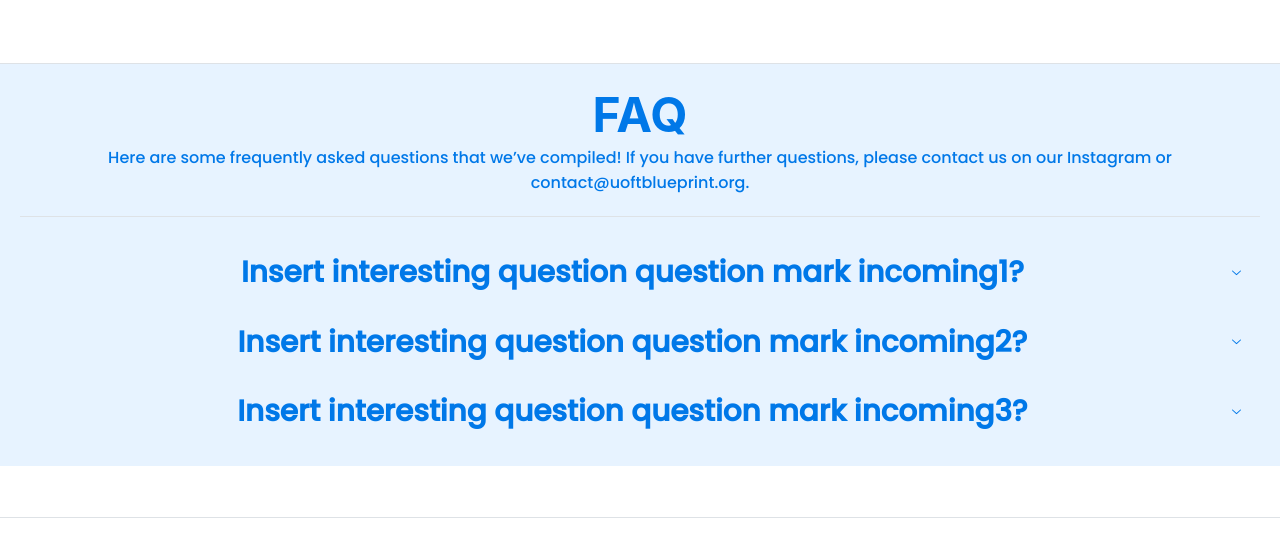
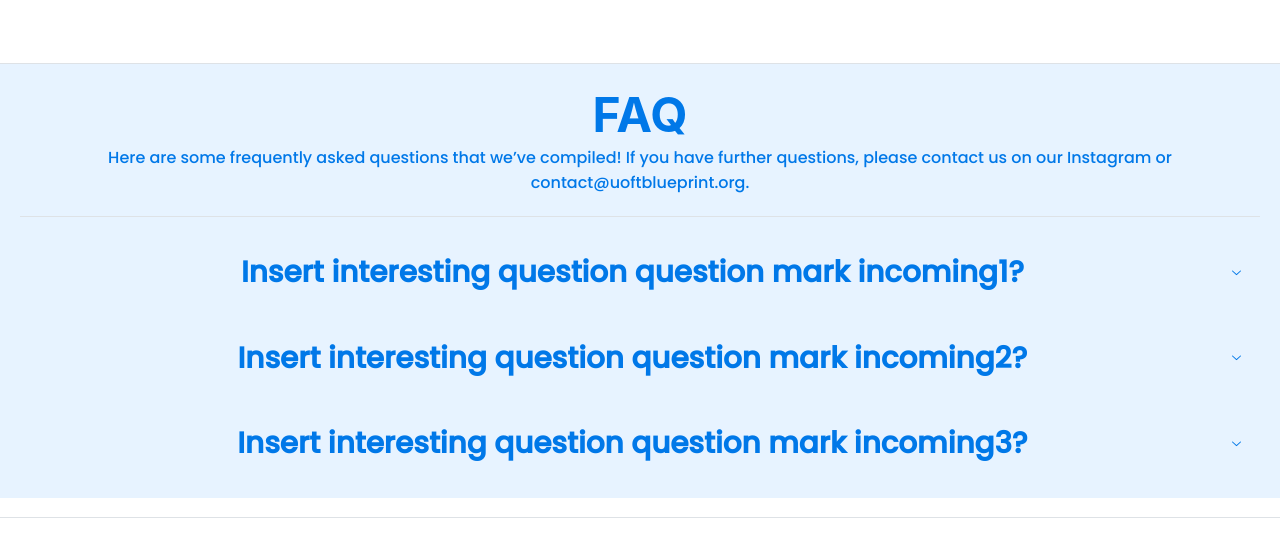
Before and after one commit to uoftblueprint/website-v2, a Next.js app: page / in a window 1280 px wide. Shown: the top 536 px of the page. Built offline with nearby package versions, Linux system fonts and the light colour scheme.

Commit message:
refactor: remove redundant styles

```diff
--- a/src/for-students-FAQ/for-students-FAQ.css
+++ b/src/for-students-FAQ/for-students-FAQ.css
@@ -5,32 +5,23 @@
 }
 
 .mantine-Container-root {
-  color: #0078e8;
   text-align: center;
   font-size: clamp(20px, 18px + 0.5vw, 36px);
   font-family: "Poppins", sans-serif;
   background-color: #e7f3ff;
 }
 
+.mantine-Container-root * {
+  background-color: #e7f3ff;
+  color: #0078e8;
+}
+
 .mantine-Accordion-item {
   border: none;
-  font-family: "Poppins", sans-serif;
-  background-color: #e7f3ff;
-}
-
-.mantine-Accordion-icon {
-  width: 100px;
-  height: 100px;
 }
 
 .question {
-  font-weight: bold;
   text-align: center;
   font-size: clamp(25px, 23px + 0.5vw, 48px);
-  color: #0078e8;
   font-family: "Poppins", sans-serif;
 }
-
-.answer {
-  font-size: 36px;
-}
--- a/src/for-students-FAQ/for-students-FAQ.js
+++ b/src/for-students-FAQ/for-students-FAQ.js
@@ -23,7 +23,7 @@ function FaqCard({ faq_info }) {
 
       <Divider my="lg"></Divider>
 
-      <Accordion>{items}</Accordion>
+      <Accordion variant="separated">{items}</Accordion>
     </Container>
   );
 }
```
